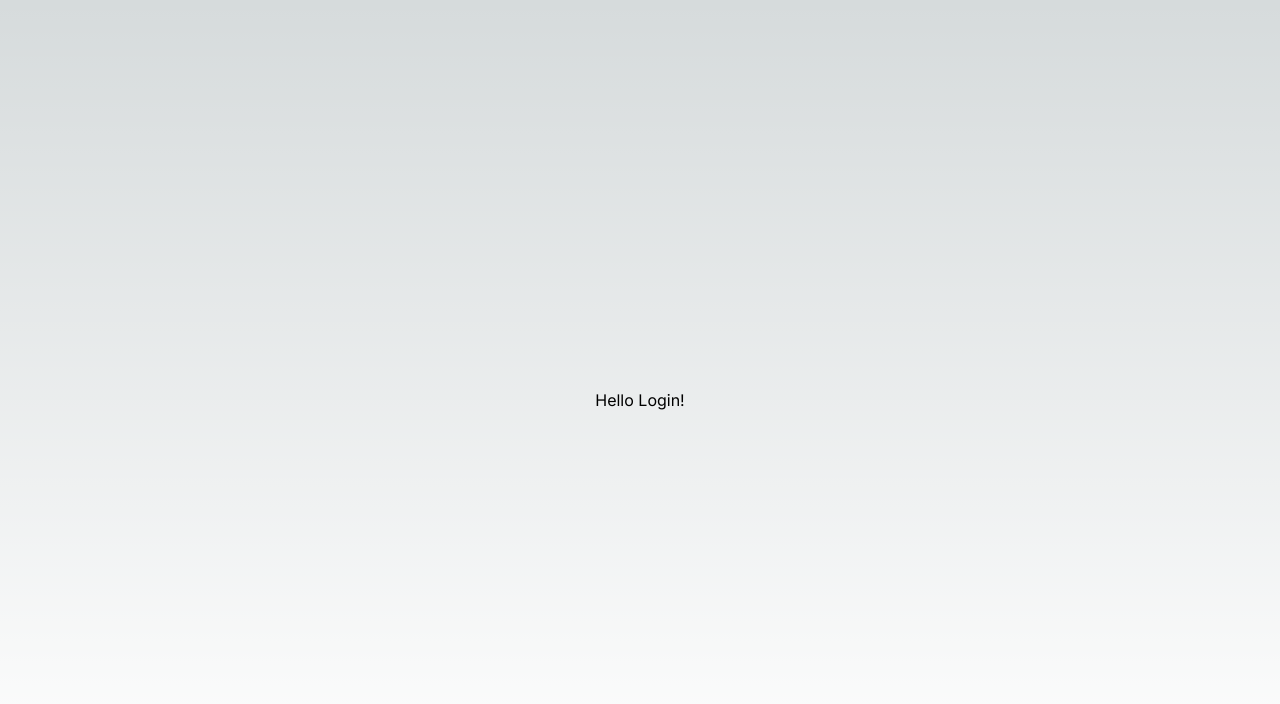
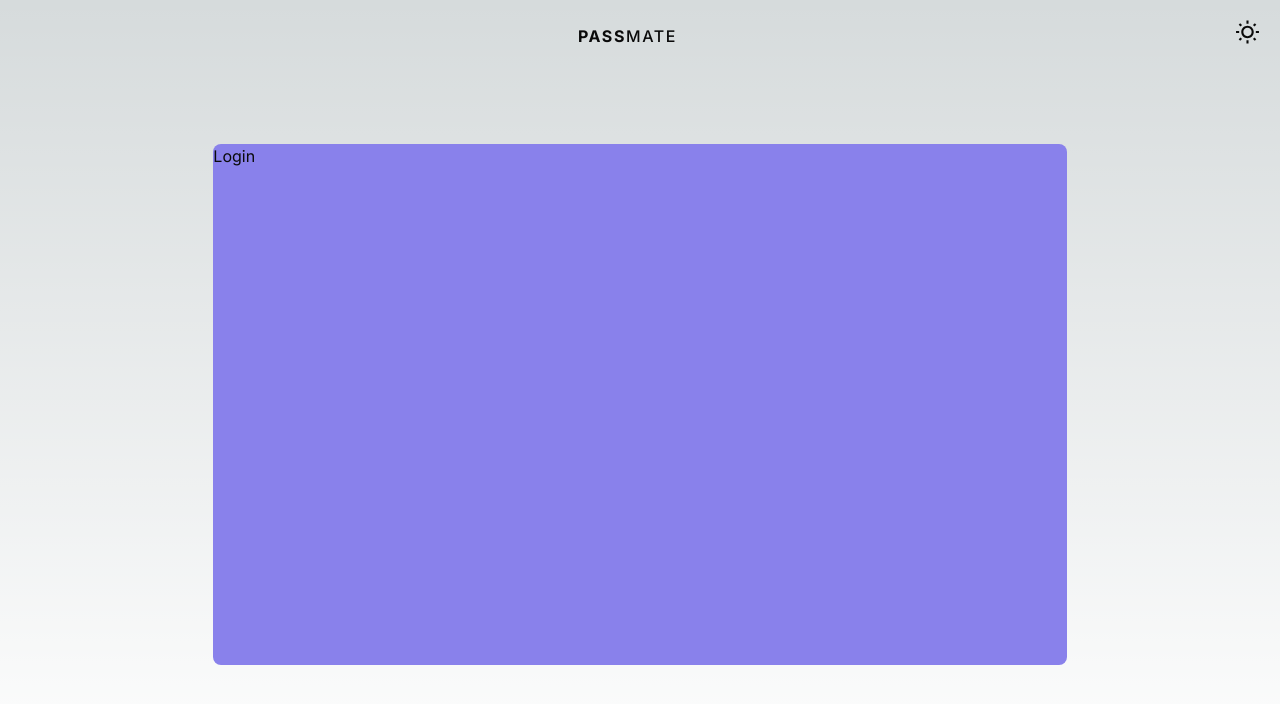
Before and after one commit to manan-malhotra/passmate, a Next.js app: page /login in a window 1280 px wide. Shown: the top 704 px of the page. Built offline with nearby package versions, Linux system fonts and the light colour scheme.

Commit message:
Top bar created

```diff
--- a/package.json
+++ b/package.json
@@ -16,7 +16,8 @@
     "next": "14.2.4",
     "next-themes": "^0.3.0",
     "react": "^18",
-    "react-dom": "^18"
+    "react-dom": "^18",
+    "react-icons": "^5.2.1"
   },
   "devDependencies": {
     "@types/bcrypt": "^5.0.2",
@@ -24,6 +25,7 @@
     "@types/node": "^20",
     "@types/react": "^18",
     "@types/react-dom": "^18",
+    "@types/react-native-vector-icons": "^6.4.18",
     "eslint": "^8",
     "eslint-config-next": "14.2.4",
     "postcss": "^8",
--- a/src/app/globals.css
+++ b/src/app/globals.css
@@ -3,15 +3,17 @@
 @tailwind utilities;
 
 :root {
-  --foreground-rgb: 0, 0, 0;
+  --foreground-rgb: 10, 10, 10;
   --background-start-rgb: 214, 219, 220;
   --background-end-rgb: 255, 255, 255;
+  --primary: rgb(137, 129, 235);
 }
 
 [data-theme="dark"] {
   --foreground-rgb: 255, 255, 255;
-  --background-start-rgb: 0, 0, 0;
-  --background-end-rgb: 0, 0, 0;
+  --background-start-rgb: 38, 38, 38;
+  --background-end-rgb: 23, 23, 23;
+  --primary: rgb(37, 99, 235);
 }
 
 body {
@@ -23,7 +25,9 @@ body {
     )
     rgb(var(--background-start-rgb));
 }
-
+.bg-primary {
+  background-color: var(--primary);
+}
 @layer utilities {
   .text-balance {
     text-wrap: balance;
--- a/src/app/login/page.tsx
+++ b/src/app/login/page.tsx
@@ -1,9 +1,14 @@
 import Image from "next/image";
-
+import Topbar from "@/components/topbar";
 export default function Home() {
   return (
-    <div className="flex min-h-screen  items-center justify-center py-2">
-      <h1>Hello Login!</h1>
+    <div className="h-screen">
+      <Topbar />
+      <div className="flex flex-col h-5/6 items-center justify-center py-2">
+        <div className="bg-primary md:h-4/5 h-5/6 md:w-2/3 w-5/6 rounded-lg mt-auto mb-auto">
+          <p>Login</p>
+        </div>
+      </div>
     </div>
   );
 }
--- a/src/app/page.tsx
+++ b/src/app/page.tsx
@@ -7,113 +7,11 @@ export default function Home() {
   const toggleTheme = () => setTheme(theme === "dark" ? "light" : "dark");
   return (
     <main className="flex min-h-screen flex-col items-center justify-between p-24">
-      <div className="z-10 w-full max-w-5xl items-center justify-between font-mono text-sm lg:flex">
-        <p className="fixed left-0 top-0 flex w-full justify-center border-b border-gray-300 bg-gradient-to-b from-zinc-200 pb-6 pt-8 backdrop-blur-2xl dark:border-neutral-800 dark:bg-zinc-800/30 dark:from-inherit lg:static lg:w-auto  lg:rounded-xl lg:border lg:bg-gray-200 lg:p-4 lg:dark:bg-zinc-800/30">
-          Get started by editing&nbsp;
-          <code className="font-mono font-bold">src/app/page.tsx</code>
-        </p>
-        <div className="fixed bottom-0 left-0 flex h-48 w-full items-end justify-center bg-gradient-to-t from-white via-white dark:from-black dark:via-black lg:static lg:size-auto lg:bg-none">
-          <a
-            className="pointer-events-none flex place-items-center gap-2 p-8 lg:pointer-events-auto lg:p-0"
-            href="https://vercel.com?utm_source=create-next-app&utm_medium=appdir-template&utm_campaign=create-next-app"
-            target="_blank"
-            rel="noopener noreferrer"
-          >
-            By{" "}
-            <Image
-              src="/vercel.svg"
-              alt="Vercel Logo"
-              className="dark:invert"
-              width={100}
-              height={24}
-              priority
-            />
-          </a>
-        </div>
-      </div>
-
-      <div className="relative z-[-1] flex place-items-center before:absolute before:h-[300px] before:w-full before:-translate-x-1/2 before:rounded-full before:bg-gradient-radial before:from-white before:to-transparent before:blur-2xl before:content-[''] after:absolute after:-z-20 after:h-[180px] after:w-full after:translate-x-1/3 after:bg-gradient-conic after:from-sky-200 after:via-blue-200 after:blur-2xl after:content-[''] before:dark:bg-gradient-to-br before:dark:from-transparent before:dark:to-blue-700 before:dark:opacity-10 after:dark:from-sky-900 after:dark:via-[#0141ff] after:dark:opacity-40 sm:before:w-[480px] sm:after:w-[240px] before:lg:h-[360px]">
-        <Image
-          className="relative dark:drop-shadow-[0_0_0.3rem_#ffffff70] dark:invert"
-          src="/next.svg"
-          alt="Next.js Logo"
-          width={180}
-          height={37}
-          priority
-        />
-      </div>
       <div>
         <br />
-        <button onClick={toggleTheme}>Toggle Themes</button>
-      </div>
-      <div className="mb-32 grid text-center lg:mb-0 lg:w-full lg:max-w-5xl lg:grid-cols-4 lg:text-left">
-        <a
-          href="https://nextjs.org/docs?utm_source=create-next-app&utm_medium=appdir-template&utm_campaign=create-next-app"
-          className="group rounded-lg border border-transparent px-5 py-4 transition-colors hover:border-gray-300 hover:bg-gray-100 hover:dark:border-neutral-700 hover:dark:bg-neutral-800/30"
-          target="_blank"
-          rel="noopener noreferrer"
-        >
-          <h2 className="mb-3 text-2xl font-semibold">
-            Docs{" "}
-            <span className="inline-block transition-transform group-hover:translate-x-1 motion-reduce:transform-none">
-              -&gt;
-            </span>
-          </h2>
-          <p className="m-0 max-w-[30ch] text-sm opacity-50">
-            Find in-depth information about Next.js features and API.
-          </p>
-        </a>
-
-        <a
-          href="https://nextjs.org/learn?utm_source=create-next-app&utm_medium=appdir-template-tw&utm_campaign=create-next-app"
-          className="group rounded-lg border border-transparent px-5 py-4 transition-colors hover:border-gray-300 hover:bg-gray-100 hover:dark:border-neutral-700 hover:dark:bg-neutral-800/30"
-          target="_blank"
-          rel="noopener noreferrer"
-        >
-          <h2 className="mb-3 text-2xl font-semibold">
-            Learn{" "}
-            <span className="inline-block transition-transform group-hover:translate-x-1 motion-reduce:transform-none">
-              -&gt;
-            </span>
-          </h2>
-          <p className="m-0 max-w-[30ch] text-sm opacity-50">
-            Learn about Next.js in an interactive course with&nbsp;quizzes!
-          </p>
-        </a>
-
-        <a
-          href="https://vercel.com/templates?framework=next.js&utm_source=create-next-app&utm_medium=appdir-template&utm_campaign=create-next-app"
-          className="group rounded-lg border border-transparent px-5 py-4 transition-colors hover:border-gray-300 hover:bg-gray-100 hover:dark:border-neutral-700 hover:dark:bg-neutral-800/30"
-          target="_blank"
-          rel="noopener noreferrer"
-        >
-          <h2 className="mb-3 text-2xl font-semibold">
-            Templates{" "}
-            <span className="inline-block transition-transform group-hover:translate-x-1 motion-reduce:transform-none">
-              -&gt;
-            </span>
-          </h2>
-          <p className="m-0 max-w-[30ch] text-sm opacity-50">
-            Explore starter templates for Next.js.
-          </p>
-        </a>
-
-        <a
-          href="https://vercel.com/new?utm_source=create-next-app&utm_medium=appdir-template&utm_campaign=create-next-app"
-          className="group rounded-lg border border-transparent px-5 py-4 transition-colors hover:border-gray-300 hover:bg-gray-100 hover:dark:border-neutral-700 hover:dark:bg-neutral-800/30"
-          target="_blank"
-          rel="noopener noreferrer"
-        >
-          <h2 className="mb-3 text-2xl font-semibold">
-            Deploy{" "}
-            <span className="inline-block transition-transform group-hover:translate-x-1 motion-reduce:transform-none">
-              -&gt;
-            </span>
-          </h2>
-          <p className="m-0 max-w-[30ch] text-balance text-sm opacity-50">
-            Instantly deploy your Next.js site to a shareable URL with Vercel.
-          </p>
-        </a>
+        <button className="lg:p-0 sm:p-5 bg-primary" onClick={toggleTheme}>
+          Toggle Themes
+        </button>
       </div>
     </main>
   );
--- /dev/null
+++ b/src/components/topbar.tsx
@@ -0,0 +1,29 @@
+"use client";
+import { useTheme } from "next-themes";
+import { MdOutlineWbSunny } from "react-icons/md";
+export default function Topbar() {
+  const { theme, setTheme } = useTheme();
+  const toggleTheme = () => setTheme(theme === "dark" ? "light" : "dark");
+  return (
+    <div className="flex justify-between p-5 ">
+      <div className="w-full">
+        <p
+          className="ml-auto mr-auto text-center justify-center  mt-1 tracking-widest"
+          onClick={toggleTheme}
+        >
+          <span className="font-bold">PASS</span>
+          <span className="font-medium">MATE</span>
+        </p>
+      </div>
+      <div>
+        <button onClick={toggleTheme}>
+          {theme === "dark" ? (
+            <MdOutlineWbSunny size={25} color="white" />
+          ) : (
+            <MdOutlineWbSunny size={25} />
+          )}
+        </button>
+      </div>
+    </div>
+  );
+}
--- a/tailwind.config.ts
+++ b/tailwind.config.ts
@@ -1,6 +1,7 @@
 import type { Config } from "tailwindcss";
 
 const config: Config = {
+  darkMode: "selector",
   content: [
     "./src/pages/**/*.{js,ts,jsx,tsx,mdx}",
     "./src/components/**/*.{js,ts,jsx,tsx,mdx}",
```
Also changed, not shown: 1 other file (tests, documents, lock files or other folders).
